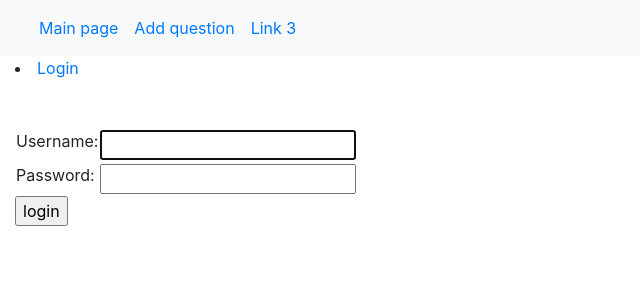
After one commit to podolyanyn/django_teacher_project, a Django app: page /accounts/login/ in a window 1280 px wide. The commit adds this page. Shown: the top 300 px of the page, without its empty margins (0-640 px from the left). Run offline with Django 4.2, Linux system fonts and the light colour scheme.

Commit message:
Lesson 47

```diff
--- a/my_django_project/urls.py
+++ b/my_django_project/urls.py
@@ -20,4 +20,5 @@ from django.urls import path, include
 urlpatterns = [
     path('admin/', admin.site.urls),
     path('polls/', include('polls.urls')),
+    path('accounts/', include('django.contrib.auth.urls')),
 ]
--- a/polls/models.py
+++ b/polls/models.py
@@ -2,10 +2,13 @@ import datetime
 
 from django.db import models
 from django.utils import timezone
+from django.contrib.auth.models import User
+
 
 class Question(models.Model):
     question_text = models.CharField(max_length=200)
-    pub_date = models.DateTimeField('date  published')
+    pub_date = models.DateTimeField('date published')
+    user = models.ForeignKey(User, on_delete=models.SET_NULL, null=True, blank=True)
 
     def was_published_recently(self):
         now = timezone.now()
--- a/polls/templates/polls/base.html
+++ b/polls/templates/polls/base.html
@@ -29,10 +29,18 @@
 
 </nav>
 
-<div class="container">
-{#<div class="container-fluid">#}
+{#<div class="container">#}
+<div class="container-fluid">
+   {% if user.is_authenticated %}
+     <li>User: {{ user.get_username }}</li>
+     <li><a href="{% url 'logout' %}?next={{ request.path }}">Logout</a></li>
+   {% else %}
+     <li><a href="{% url 'login' %}?next={{ request.path }}">Login</a></li>
+   {% endif %}
+    </br>
+    </br>
     {% block content %}
-    {% endblock %}git
+    {% endblock %}
 </div>
 
 </body>
--- /dev/null
+++ b/polls/templates/polls/text.html
@@ -0,0 +1,4 @@
+{% extends "polls/base.html" %}
+{% block content %}
+{{ text }}
+{% endblock %}
--- /dev/null
+++ b/templates/registration/logged_out.html
@@ -0,0 +1,6 @@
+{% extends "polls/base.html" %}
+
+{% block content %}
+  <p>Logged out!</p>
+  <a href="{% url 'login'%}">Click here to login again.</a>
+{% endblock %}
--- /dev/null
+++ b/templates/registration/login.html
@@ -0,0 +1,37 @@
+{% extends "polls/base.html" %}
+
+{% block content %}
+
+  {% if form.errors %}
+    <p>Your username and password didn't match. Please try again.</p>
+  {% endif %}
+
+  {% if next %}
+    {% if user.is_authenticated %}
+      <p>Your account doesn't have access to this page. To proceed,
+      please login with an account that has access.</p>
+    {% else %}
+      <p>Please login to see this page.</p>
+    {% endif %}
+  {% endif %}
+
+  <form method="post" action="{% url 'login' %}">
+    {% csrf_token %}
+    <table>
+      <tr>
+        <td>{{ form.username.label_tag }}</td>
+        <td>{{ form.username }}</td>
+      </tr>
+      <tr>
+        <td>{{ form.password.label_tag }}</td>
+        <td>{{ form.password }}</td>
+      </tr>
+    </table>
+    <input type="submit" value="login">
+    <input type="hidden" name="next" value="{{ next }}">
+  </form>
+
+  {# Assumes you setup the password_reset view in your URLconf #}
+{#  <p><a href="{% url 'password_reset' %}">Lost password?</a></p>#}
+
+{% endblock %}
```
Also changed, not shown: my_django_project/settings.py (+5 -3 lines), polls/templates/polls/question.html (+12 -12 lines), polls/views.py (+14 -3 lines), db.sqlite3, polls/migrations/0002_question_user.py (added).
